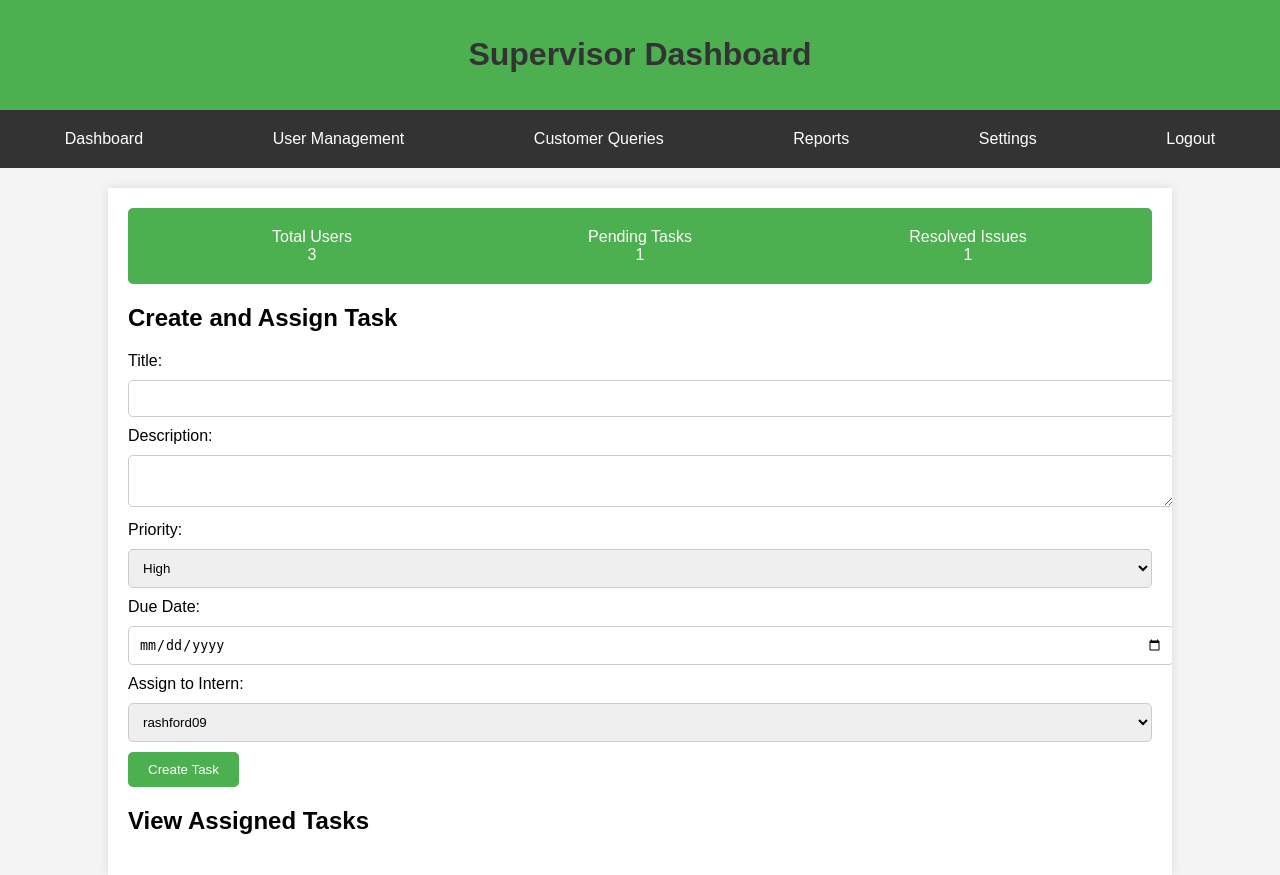
After one commit to OnyangoOdipo/NCCS, a PHP site: page /templates/admin_dashboard.php in a window 1280 px wide. The commit adds this page. Run offline with PHP 8.4, Linux system fonts and the light colour scheme; a user stored in the database is signed in; data comes from the database, SQL or seed files in the repository.

Commit message:
Updated DB Added both admin and intern dashboards

```diff
--- /dev/null
+++ b/css/newadmin_dashboard.css
@@ -0,0 +1,111 @@
+body {
+    font-family: Arial, sans-serif;
+    margin: 0;
+    padding: 0;
+    background-color: #f4f4f4;
+}
+
+header {
+    background-color: #4CAF50;
+    color: white;
+    padding: 15px;
+    text-align: center;
+}
+
+nav {
+    display: flex;
+    justify-content: space-around;
+    background-color: #333;
+    padding: 10px 0;
+}
+
+nav a {
+    color: white;
+    text-decoration: none;
+    padding: 10px 20px;
+    text-align: center;
+}
+
+nav a:hover {
+    background-color: #ddd;
+    color: black;
+}
+
+.container {
+    width: 80%;
+    margin: auto;
+    overflow: hidden;
+    padding: 20px;
+    background-color: white;
+    box-shadow: 0 0 10px rgba(0, 0, 0, 0.1);
+    margin-top: 20px;
+}
+
+h1 {
+    text-align: center;
+    color: #333;
+}
+
+form {
+    margin: 20px 0;
+}
+
+form input[type="text"],
+form input[type="date"],
+form textarea,
+form select {
+    width: 100%;
+    padding: 10px;
+    margin: 10px 0;
+    border: 1px solid #ccc;
+    border-radius: 5px;
+}
+
+form input[type="submit"] {
+    background-color: #4CAF50;
+    color: white;
+    border: none;
+    padding: 10px 20px;
+    cursor: pointer;
+    border-radius: 5px;
+}
+
+form input[type="submit"]:hover {
+    background-color: #45a049;
+}
+
+.stats {
+    display: flex;
+    justify-content: space-around;
+    text-align: center;
+    padding: 20px;
+    background-color: #4CAF50;
+    color: white;
+    border-radius: 5px;
+    margin-bottom: 20px;
+}
+
+.stats div {
+    flex: 1;
+}
+
+.recent-activities {
+    background-color: #fff;
+    padding: 20px;
+    border-radius: 5px;
+    box-shadow: 0 0 10px rgba(0, 0, 0, 0.1);
+    margin-bottom: 20px;
+}
+
+.recent-activities h2 {
+    color: #333;
+}
+
+.recent-activities p {
+    border-bottom: 1px solid #ddd;
+    padding: 10px 0;
+}
+
+.recent-activities p:last-child {
+    border-bottom: none;
+}
--- a/index.php
+++ b/index.php
@@ -26,7 +26,8 @@
                 <li><a href="#">NIE / AE Kenya</a></li>
                 <li><a href="#">Contacts</a></li>
                 <li><a href="customer_care.html">Customer Care</a></li>
-                <li><a href="admin_dashboard.html">Admin Dashboard</a></li>
+                <li><a href="/templates/admin_dashboard.php">Admin Dashboard</a></li>
+                <li><a href="/templates/intern_dashboard.php">Intern Dashboard</a></li>
             </ul>
         </nav>
     </header>
--- /dev/null
+++ b/templates/admin_dashboard.php
@@ -0,0 +1,137 @@
+<?php
+session_start();
+include '../includes/db.php';
+
+// Ensure the user is logged in and is a supervisor
+// if (!isset($_SESSION['user_id']) || $_SESSION['user_role'] != 'supervisor') {
+//     header("Location: ../login.php");
+//     exit;
+// }
+
+$user_id = $_SESSION['user_id'];
+
+// Fetch total number of users
+$total_users = 0;
+$stmt = $conn->prepare("SELECT COUNT(*) as total FROM users");
+$stmt->execute();
+$result = $stmt->get_result();
+if ($row = $result->fetch_assoc()) {
+    $total_users = $row['total'];
+}
+$stmt->close();
+
+// Fetch pending tasks
+$pending_tasks = 0;
+$stmt = $conn->prepare("SELECT COUNT(*) as total FROM tasks WHERE completed = 0");
+$stmt->execute();
+$result = $stmt->get_result();
+if ($row = $result->fetch_assoc()) {
+    $pending_tasks = $row['total'];
+}
+$stmt->close();
+
+// Fetch resolved tasks
+$resolved_issues = 0;
+$stmt = $conn->prepare("SELECT COUNT(*) as total FROM tasks WHERE completed = 1");
+$stmt->execute();
+$result = $stmt->get_result();
+if ($row = $result->fetch_assoc()) {
+    $resolved_issues = $row['total'];
+}
+$stmt->close();
+
+// Task Creation and Assignment
+if ($_SERVER['REQUEST_METHOD'] == 'POST' && isset($_POST['create_task'])) {
+    $title = $_POST['title'];
+    $description = $_POST['description'];
+    $priority = $_POST['priority'];
+    $due_date = $_POST['due_date'];
+    $intern_id = $_POST['intern_id'];
+
+    // Prepared statement to prevent SQL injection
+    $stmt = $conn->prepare("INSERT INTO tasks (title, description, priority, due_date, supervisor_id, intern_id, completed) VALUES (?, ?, ?, ?, ?, ?, 0)");
+    $stmt->bind_param("ssssii", $title, $description, $priority, $due_date, $user_id, $intern_id);
+
+    if ($stmt->execute()) {
+        echo "Task created successfully";
+    } else {
+        echo "Error: " . $stmt->error;
+    }
+    $stmt->close();
+}
+?>
+
+<!DOCTYPE html>
+<html lang="en">
+<head>
+    <meta charset="UTF-8">
+    <meta name="viewport" content="width=device-width, initial-scale=1.0">
+    <title>Supervisor Dashboard</title>
+    <link rel="stylesheet" href="/css/newadmin_dashboard.css">
+</head>
+<body>
+    <header>
+        <h1>Supervisor Dashboard</h1>
+    </header>
+    <nav>
+        <a href="admin_dashboard.php">Dashboard</a>
+        <a href="#">User Management</a>
+        <a href="#">Customer Queries</a>
+        <a href="#">Reports</a>
+        <a href="#">Settings</a>
+        <a href="logout.php">Logout</a>
+    </nav>
+    <div class="container">
+        <div class="stats">
+            <div>Total Users<br><span><?php echo $total_users; ?></span></div>
+            <div>Pending Tasks<br><span><?php echo $pending_tasks; ?></span></div>
+            <div>Resolved Issues<br><span><?php echo $resolved_issues; ?></span></div>
+        </div>
+
+        <h2>Create and Assign Task</h2>
+        <form method="POST" action="admin_dashboard.php">
+            <input type="hidden" name="create_task" value="1">
+            Title: <input type="text" name="title" required><br>
+            Description: <textarea name="description"></textarea><br>
+            Priority:
+            <select name="priority">
+                <option value="high">High</option>
+                <option value="medium">Medium</option>
+                <option value="low">Low</option>
+            </select><br>
+            Due Date: <input type="date" name="due_date" required><br>
+            Assign to Intern:
+            <select name="intern_id">
+                <?php
+                // Fetch interns for assignment
+                $stmt = $conn->prepare("SELECT id, username FROM users WHERE role='intern'");
+                $stmt->execute();
+                $result = $stmt->get_result();
+                while ($row = $result->fetch_assoc()) {
+                    echo "<option value='{$row['id']}'>{$row['username']}</option>";
+                }
+                $stmt->close();
+                ?>
+            </select><br>
+            <input type="submit" value="Create Task">
+        </form>
+
+        <h2>View Assigned Tasks</h2>
+        <?php
+        // Fetch tasks assigned by the supervisor
+        $stmt = $conn->prepare("SELECT * FROM tasks WHERE supervisor_id=?");
+        $stmt->bind_param("i", $user_id);
+        $stmt->execute();
+        $result = $stmt->get_result();
+        while ($row = $result->fetch_assoc()) {
+            echo "Title: " . htmlspecialchars($row['title']) . "<br>";
+            echo "Description: " . htmlspecialchars($row['description']) . "<br>";
+            echo "Priority: " . htmlspecialchars($row['priority']) . "<br>";
+            echo "Due Date: " . htmlspecialchars($row['due_date']) . "<br>";
+            echo "Completed: " . ($row['completed'] ? 'Yes' : 'No') . "<br><br>";
+        }
+        $stmt->close();
+        ?>
+    </div>
+</body>
+</html>
--- a/templates/login.php
+++ b/templates/login.php
@@ -17,7 +17,7 @@ if ($_SERVER['REQUEST_METHOD'] == 'POST') {
         $_SESSION['user_id'] = $id;
         $_SESSION['role'] = $role;
 
-        header('Location: dashboard.php');
+        header('Location: admin_dashboard.php');
     } else {
         echo "Invalid credentials";
     }
```
Also changed, not shown: includes/nema_portal.sql (+106 -9 lines), templates/intern_dashboard.php (added, +123 -0 lines).
